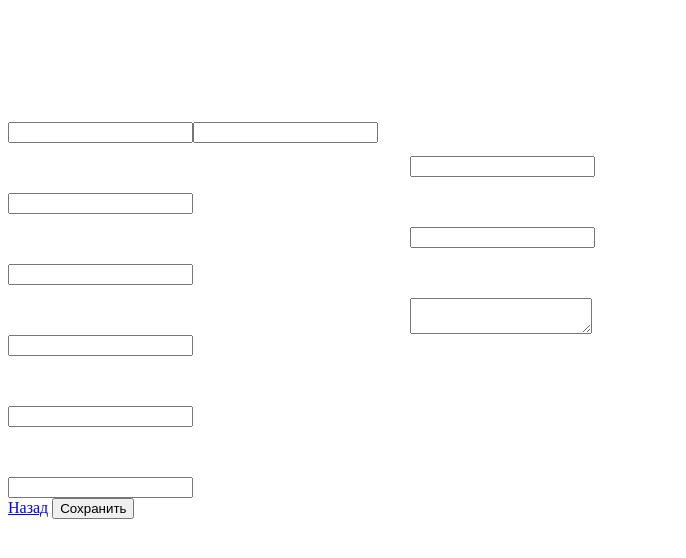
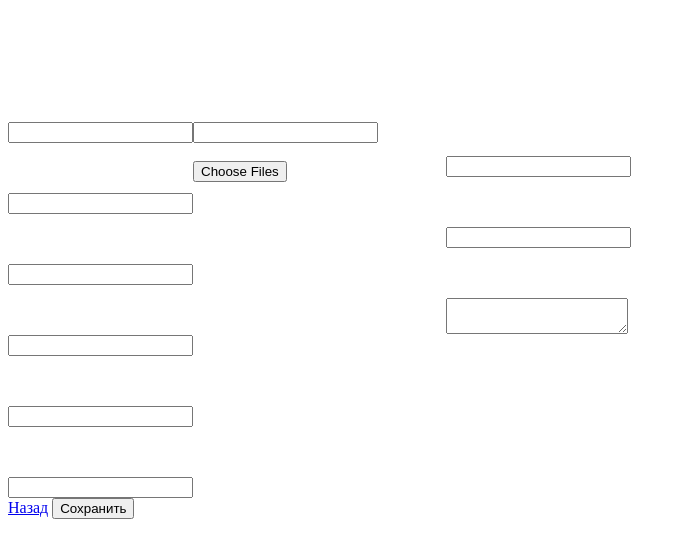
Before and after one commit to Sobalchik/eshop, a PHP site: page /admin-excursions-detailed-add.php in a window 1280 px wide. Shown: the top 558 px of the page, without its empty margins (0-686 px from the left). Run offline with PHP 8.4, Linux system fonts and the light colour scheme; data that the repository does not hold is empty.

Commit message:
В создание экскурсии визуализация загрузки

```diff
--- a/App/View/admin-excursions-detailed-add.php
+++ b/App/View/admin-excursions-detailed-add.php
@@ -33,6 +33,11 @@
 				<div>
 					<p>Название города</p>
 					<input type="text" class="input-me form-control" id="inlineFormInputName" name="city" value="">
+					<div class="form-row">
+						<label>Изображения:</label>
+						<div class="img-list" id="fileImageList"></div>
+						<input id="fileImage" type="file" name="file[]" multiple accept=".jpg,.jpeg,.png,.gif">
+					</div>
 				</div>
 			</div>
 			<div class="admin-excursions-detaild-bloc3">
```
